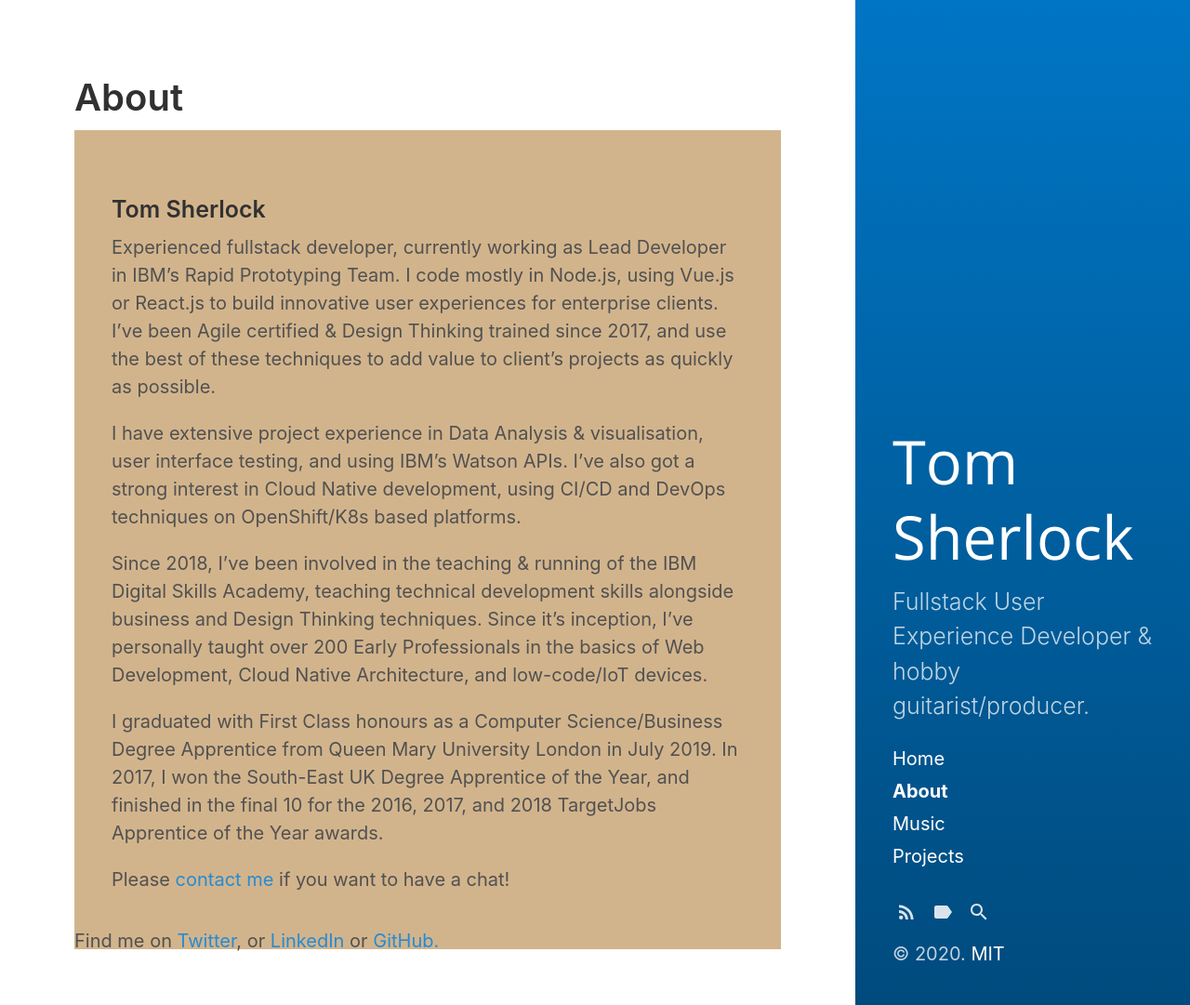
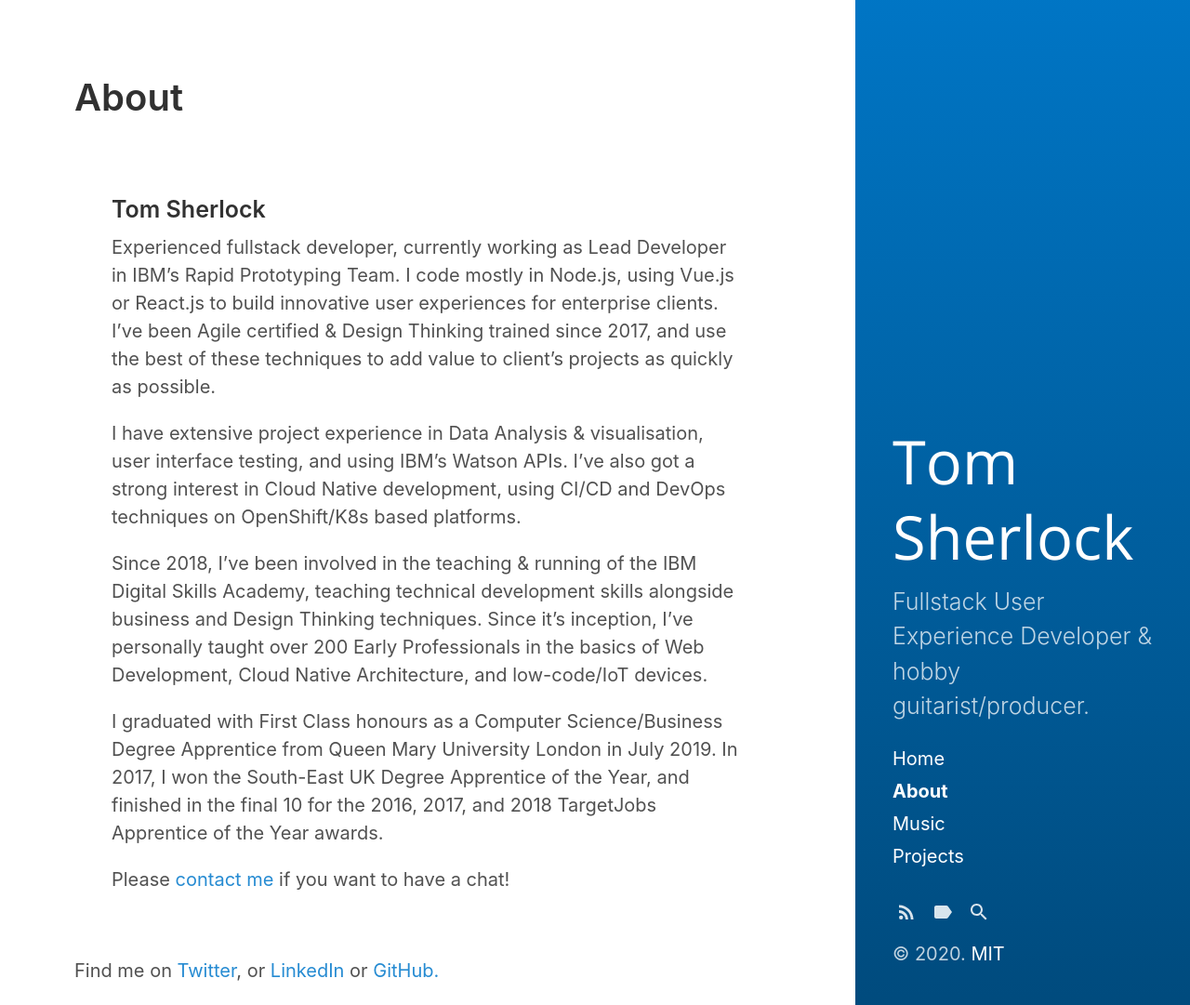
Before and after one commit to tomsherlocked/site, a Jekyll site: the page built from about.md, in a window 1280 px wide. Shown: the whole page at 93% size. Built offline with Jekyll 4.4.1, drawn with Linux system fonts in a browser that asks for light colours.

Commit message:
remove background colours

```diff
--- a/_layouts/page.html
+++ b/_layouts/page.html
@@ -5,10 +5,8 @@ layout: default
 <header>
   <h1 class="page-title">{{ page.title }}</h1>
 </header>
-<div class="content" style="min-height: 70vh; background-color: tan">
-  {{ content }}
-</div>
-<div class="footer" style="position: absolute; bottom: 0; margin-bottom: 5vh">
+<div class="content" style="min-height: 70vh">{{ content }}</div>
+<div class="footer" style="position: absolute; bottom: 0; margin-bottom: 2vh">
   Find me on
   <a href="https://twitter.com/tomsherlocked" target="_blank">Twitter</a>, or
   <a href="https://www.linkedin.com/in/tom-sherlock-853a80105/" target="_blank"
--- a/_layouts/post.html
+++ b/_layouts/post.html
@@ -5,7 +5,7 @@ layout: default
 <header>
   <h1 class="post-title">{{ page.title }}</h1>
 </header>
-<div class="content" style="min-height: 70vh; background-color: blueviolet">
+<div class="content" style="min-height: 70vh">
   {% include post-meta.html post=page %}
 
   <div class="post-body">
```
